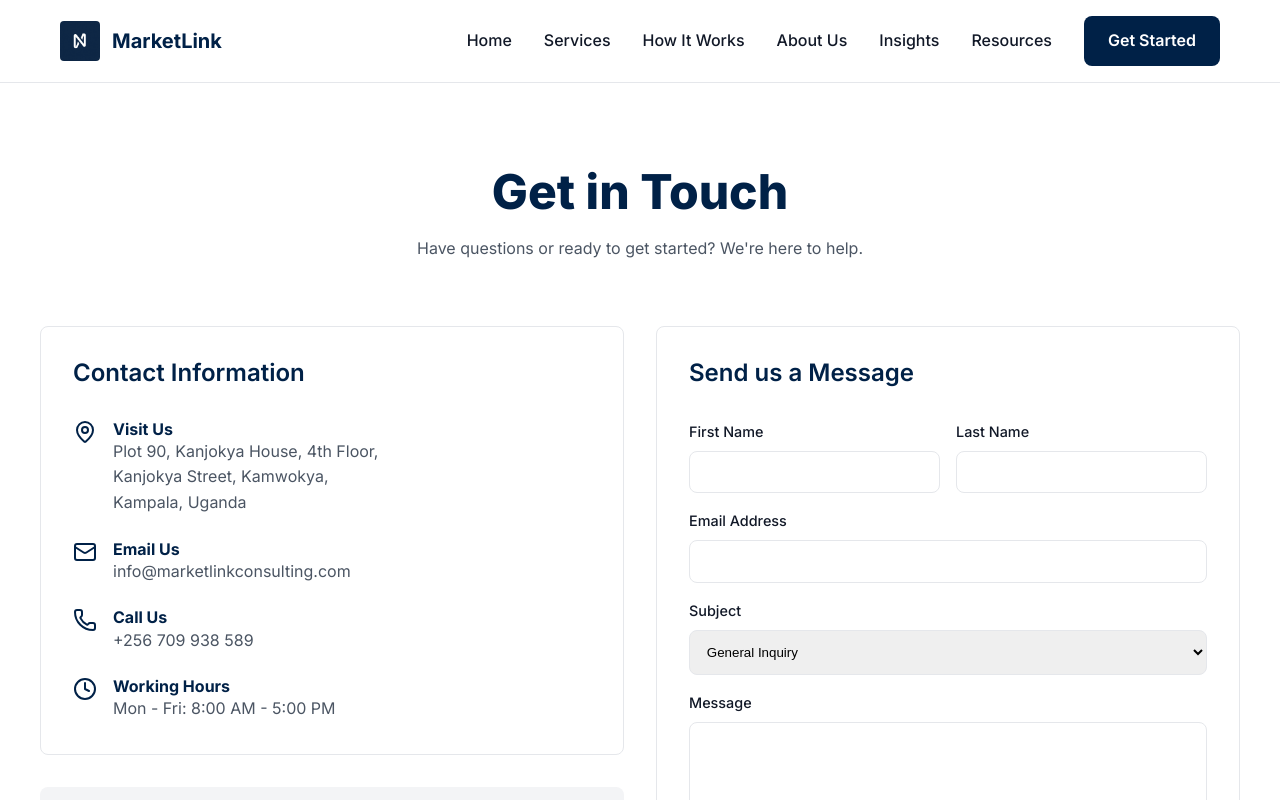
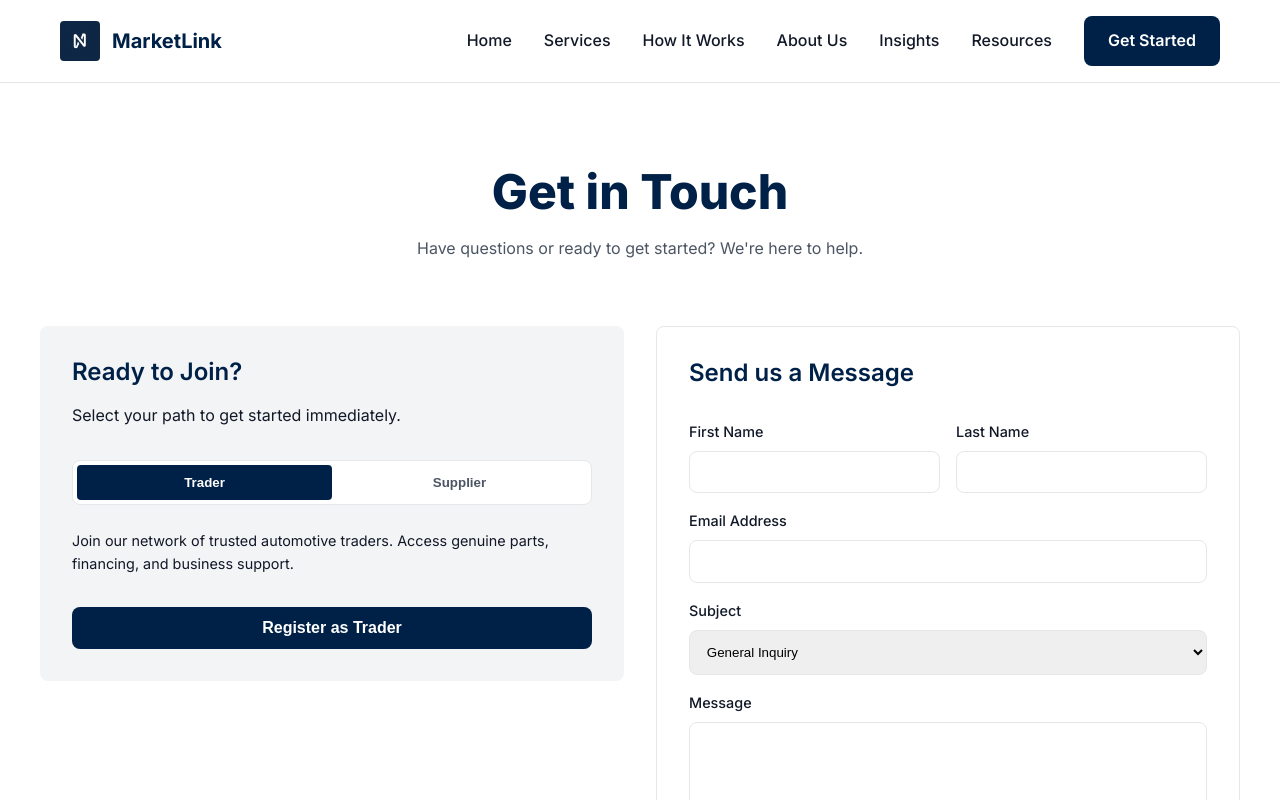
Before and after one commit to wagaba26/marketlink-consulting, a Next.js app: page /contact in a window 1280 px wide. Shown: the top 800 px of the page. Built offline with nearby package versions, Linux system fonts and the light colour scheme.

Commit message:
Update contact page layout: remove redundant contact info section

```diff
--- a/app/contact/page.tsx
+++ b/app/contact/page.tsx
@@ -315,53 +315,7 @@ export default function Contact() {
                 {/* Contact Info Section */}
                 <div>
                     {/* Contact Information Card */}
-                    <div className="card mb-4">
-                        <h3 className="mb-4">Contact Information</h3>
-                        <div style={{ display: 'flex', flexDirection: 'column', gap: '1.5rem' }}>
-                            <ContactInfoItem icon={MapPin} title="Visit Us">
-                                <p>
-                                    Plot 90, Kanjokya House, 4th Floor,<br />
-                                    Kanjokya Street, Kamwokya,<br />
-                                    Kampala, Uganda
-                                </p>
-                            </ContactInfoItem>
 
-                            <ContactInfoItem icon={Mail} title="Email Us">
-                                <a
-                                    href="mailto:info@marketlinkconsulting.com"
-                                    style={{
-                                        color: 'var(--text-secondary)',
-                                        textDecoration: 'none',
-                                        transition: 'color 0.2s'
-                                    }}
-                                    onMouseEnter={(e) => e.currentTarget.style.color = 'var(--primary)'}
-                                    onMouseLeave={(e) => e.currentTarget.style.color = 'var(--text-secondary)'}
-                                >
-                                    info@marketlinkconsulting.com
-                                </a>
-                            </ContactInfoItem>
-
-                            <ContactInfoItem icon={Phone} title="Call Us">
-                                <a
-                                    href="tel:+256709938589"
-                                    style={{
-                                        color: 'var(--text-secondary)',
-                                        textDecoration: 'none',
-                                        transition: 'color 0.2s',
-                                        cursor: 'pointer'
-                                    }}
-                                    onMouseEnter={(e) => e.currentTarget.style.color = 'var(--primary)'}
-                                    onMouseLeave={(e) => e.currentTarget.style.color = 'var(--text-secondary)'}
-                                >
-                                    +256 709 938 589
-                                </a>
-                            </ContactInfoItem>
-
-                            <ContactInfoItem icon={Clock} title="Working Hours">
-                                <p>Mon - Fri: 8:00 AM - 5:00 PM</p>
-                            </ContactInfoItem>
-                        </div>
-                    </div>
 
                     {/* Registration Card */}
                     <div className="card" style={{ background: 'var(--accent)', border: 'none' }}>
```
